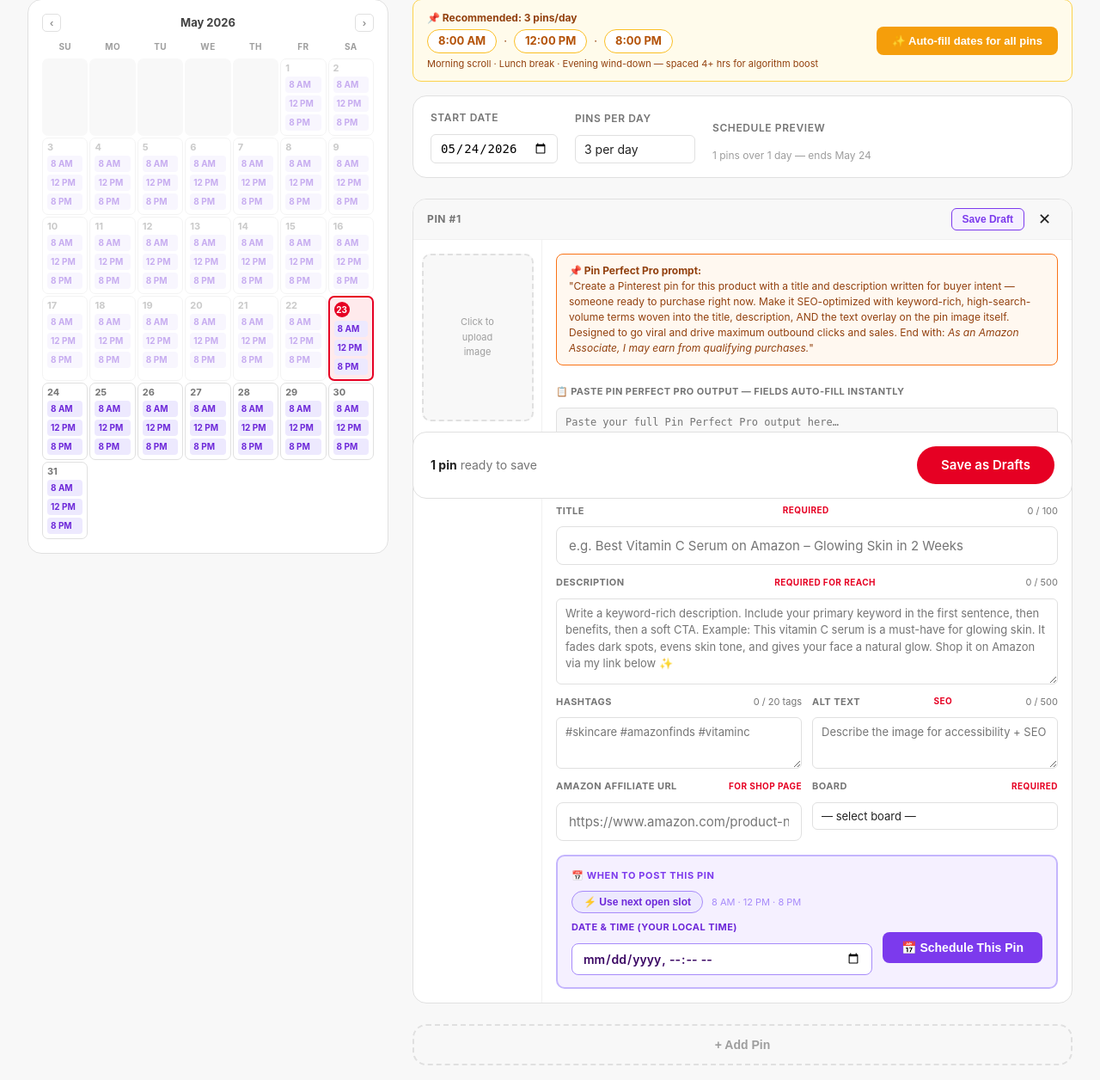
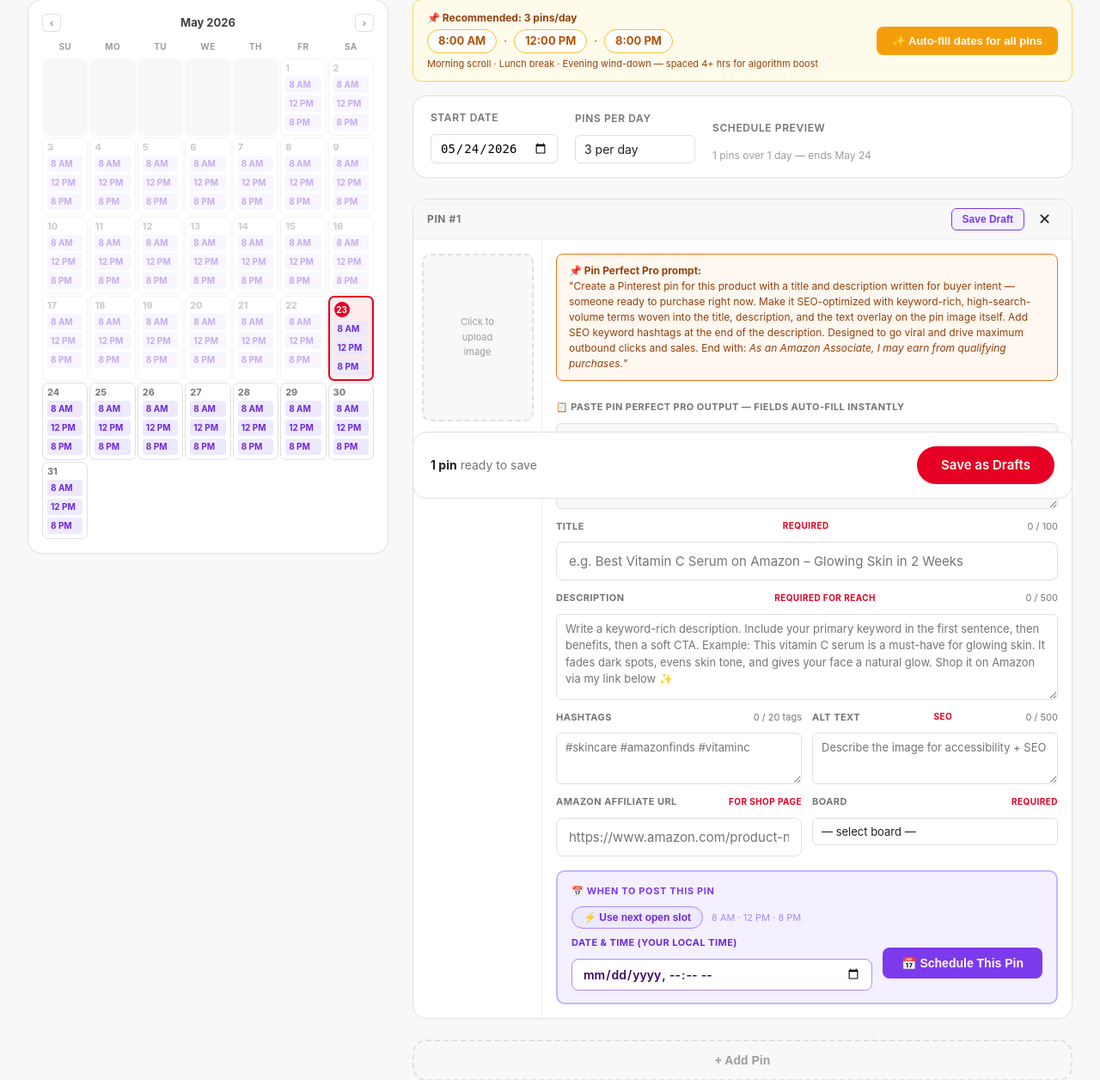
Before and after one commit to Zmoneyy/pinterest-automation, a Flask app: page /bulk-upload in a window 1280 px wide. Shown: the part 204-1460 px from the top of the page at 86% size. Run offline with Flask 3, Linux system fonts and the light colour scheme; the visitor is signed in with stand-in values (Sample User, id 1); data that the repository does not hold is empty; some libraries are stand-ins or nearby versions.

Commit message:
Update Pin Perfect Pro prompt with SEO keywords in title, description, pin image, and hashtags
Co-Authored-By: Claude Sonnet 4.6 <noreply@anthropic.com>

```diff
--- a/templates/bulk_upload.html
+++ b/templates/bulk_upload.html
@@ -725,7 +725,7 @@
           <!-- PPP prompt reminder -->
           <div style="background:#fff8f0;border:1px solid #f97316;border-radius:8px;padding:10px 14px;margin-bottom:10px;font-size:12px;color:#92400e;line-height:1.5;">
             <strong>📌 Pin Perfect Pro prompt:</strong><br>
-            "Create a Pinterest pin for this product with a title and description written for buyer intent — someone ready to purchase right now. Make it SEO-optimized with keyword-rich, high-search-volume terms woven into the title, description, AND the text overlay on the pin image itself. Designed to go viral and drive maximum outbound clicks and sales. End with: <em>As an Amazon Associate, I may earn from qualifying purchases.</em>"
+            "Create a Pinterest pin for this product with a title and description written for buyer intent — someone ready to purchase right now. Make it SEO-optimized with keyword-rich, high-search-volume terms woven into the title, description, and the text overlay on the pin image itself. Add SEO keyword hashtags at the end of the description. Designed to go viral and drive maximum outbound clicks and sales. End with: <em>As an Amazon Associate, I may earn from qualifying purchases.</em>"
           </div>
 
           <!-- PPP paste area — always visible -->
```
